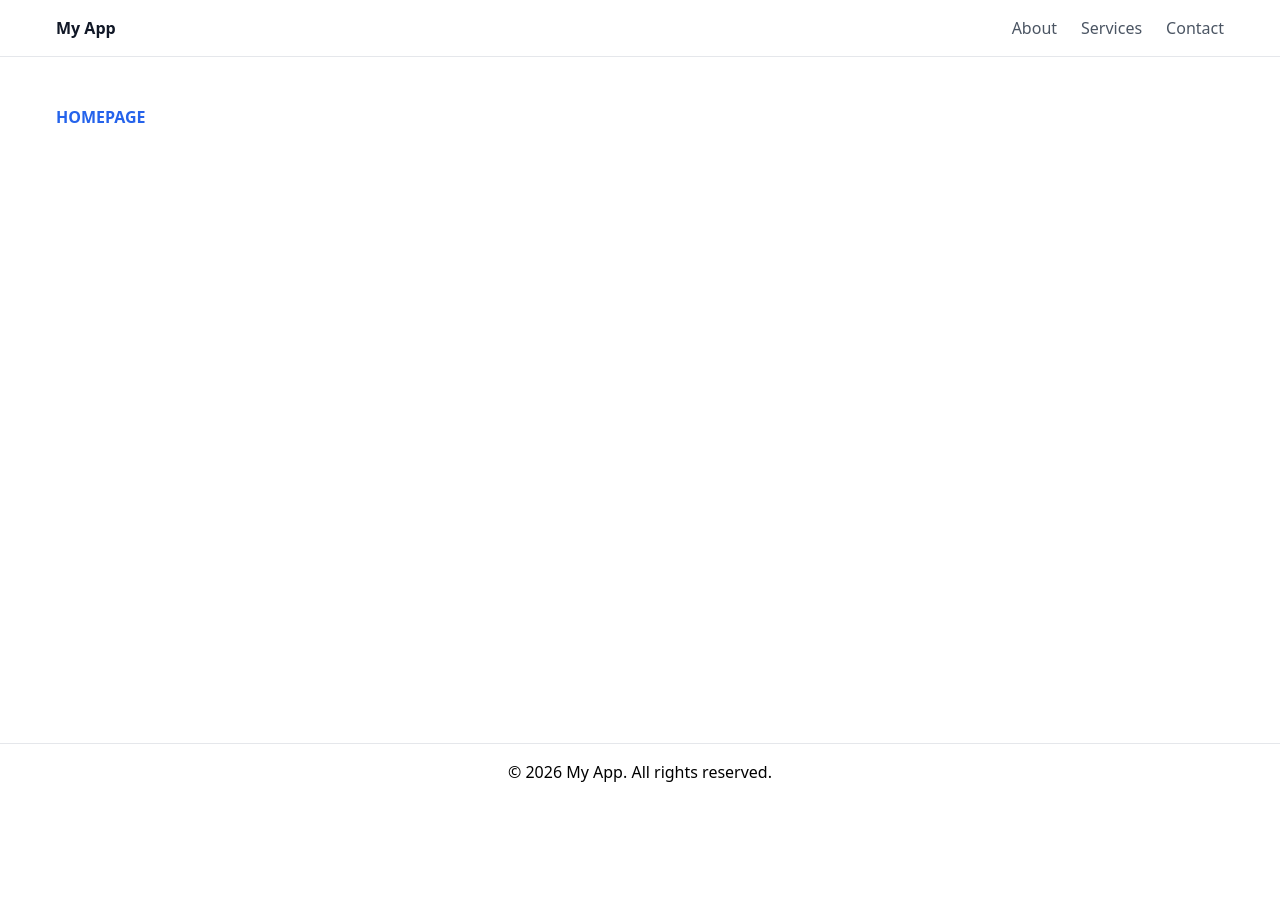
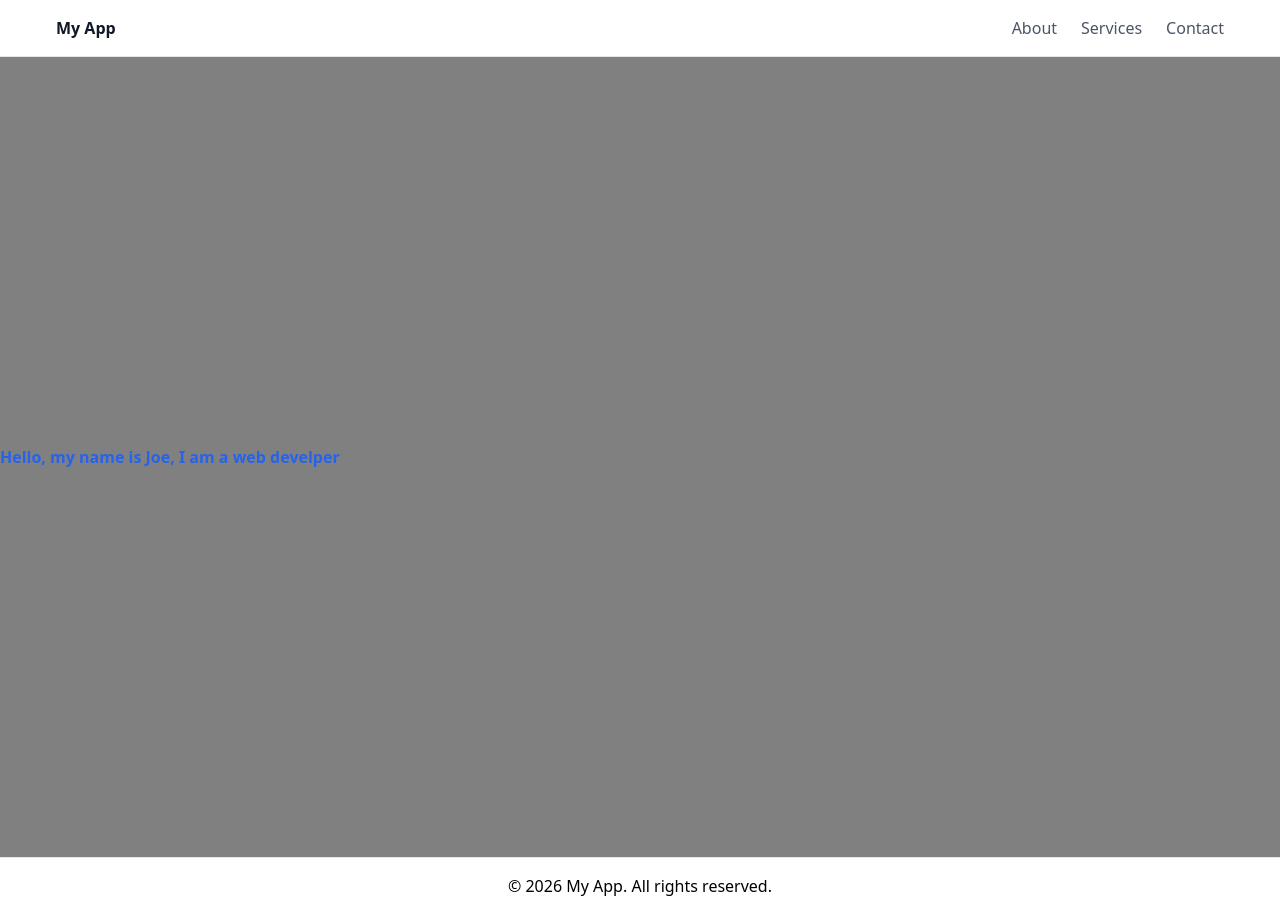
Before and after one commit to jwood91/portfolio-v2, a Nuxt app in the folder client/: page / in a window 1280 px wide. Before the commit the page ends 800 px from the top, so only its background shows below. Built offline with nearby package versions, Linux system fonts and the light colour scheme.

Commit message:
beginning hero section work

```diff
--- a/client/layouts/default.vue
+++ b/client/layouts/default.vue
@@ -23,7 +23,6 @@
 }
 .main-content {
   flex-grow: 1;
-  padding: 2rem 1rem;
 }
 .site-footer {
   text-align: center;
--- a/client/pages/index.vue
+++ b/client/pages/index.vue
@@ -9,15 +9,25 @@ export default defineComponent({
 </script>
 
 <template>
-<div class="content-container">
-    <h1 class="font-bold text-blue-600"> HOMEPAGE </h1>
+<div class="hero-container">
+    <div class="hero-content-container">
+        <h1 class="font-bold text-blue-600"> Hello, my name is Joe, I am a web develper </h1>
+        <div class="circle-image"></div>
+    </div>
 </div>
 </template>
 <style scoped>
-.content-container {
+.hero-container {
+  margin: 0 auto;
+  width: 100%;
+  display: flex;
+  justify-content: flex-start;
+  align-items: center;
+  background-color: grey;
+}
+.hero-content-container {
   max-width: 1200px;
-  margin: 0 auto;
-  padding: 1rem;
+  height: 100vh;
   display: flex;
   justify-content: space-between;
   align-items: center;
```
